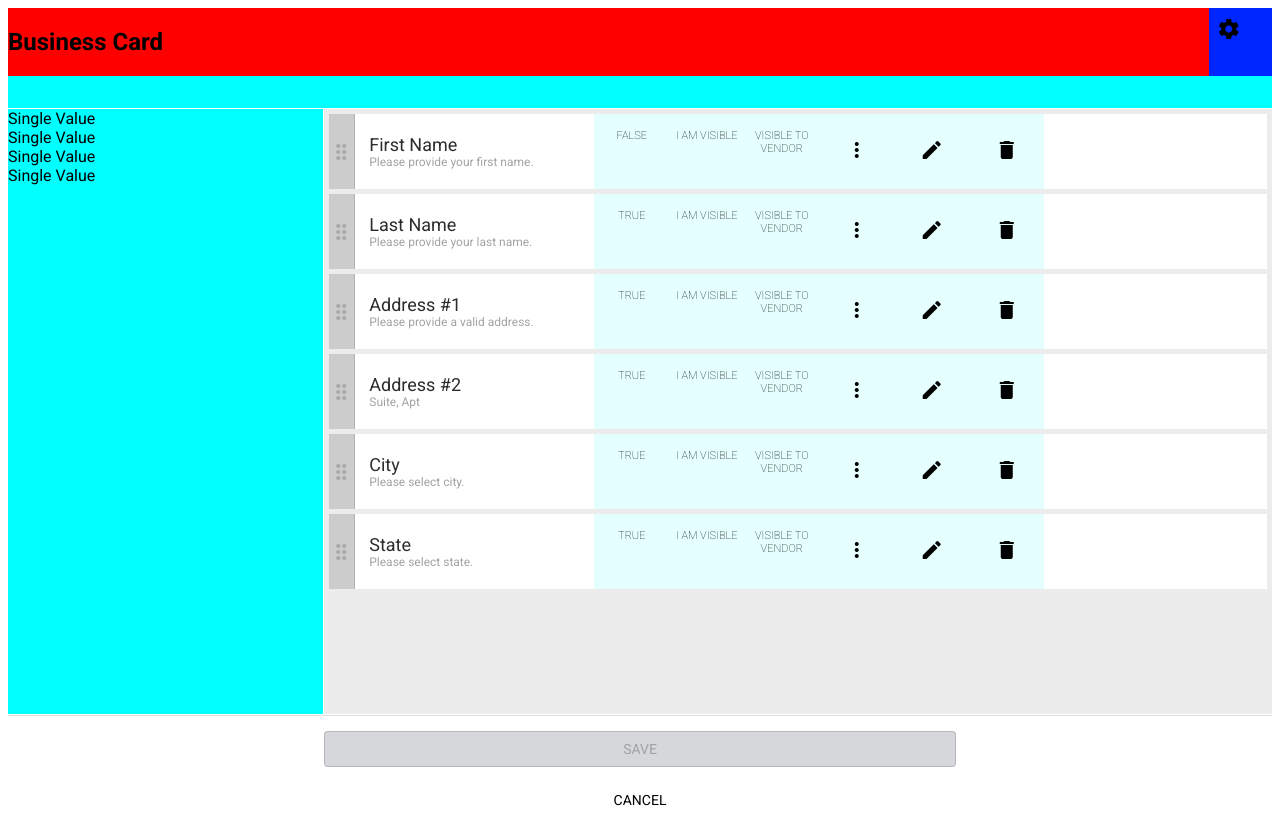
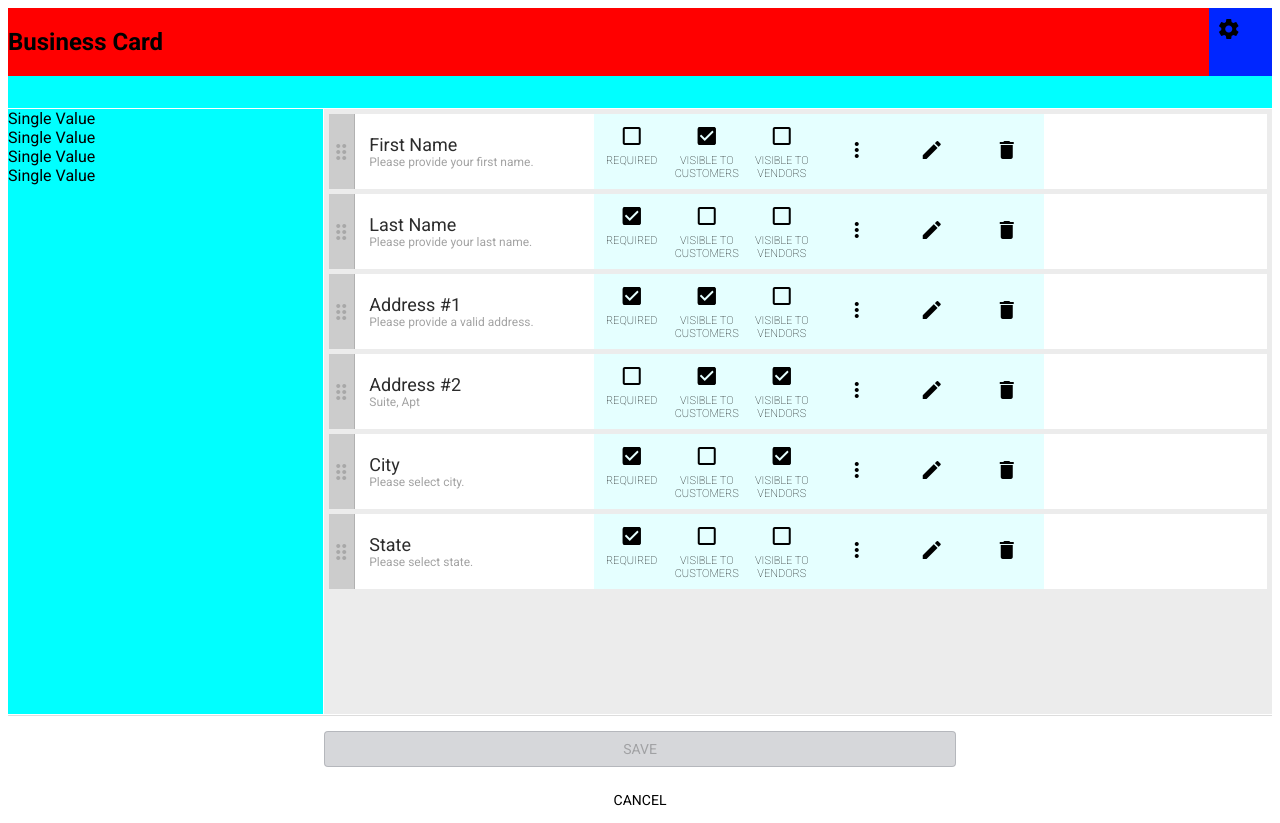
Before and after one commit to elwood-berry/esbcore-form-builder, an Angular app: page / in a window 1280 px wide. Built offline with nearby package versions, Linux system fonts and the light colour scheme.

Commit message:
Updated display of checkboxes

```diff
--- a/src/app/components/attr-canvas/attr-canvas.component.html
+++ b/src/app/components/attr-canvas/attr-canvas.component.html
@@ -16,13 +16,30 @@
       </div>
 
       <!-- REQUIRED? -->
-      <div class="attr-sec-required" [innerHTML]="attribute.required"></div>
+      <div class="attr-sec-required attr-display-checked">
+        <mat-icon class="checkbox-outline">check_box_outline_blank</mat-icon>
+        <mat-icon class="display-checkbox" [ngClass]="{ 'display-no-checkbox' : attrRequired(attribute.required) }">
+          check_box</mat-icon>
+        Required
+      </div>
 
       <!-- VISIBLE TO CUSTOMERS -->
-      <div class="attr-sec-charges-menu">{{ visibilityToCustomer( attribute.visibleCustomer ) }}</div>
+      <div class="attr-sec-charges-menu attr-display-checked">
+        <mat-icon class="checkbox-outline">check_box_outline_blank</mat-icon>
+        <mat-icon class="display-checkbox"
+          [ngClass]="{ 'display-no-checkbox' : attrRequired(attribute.visibleCustomer) }">
+          check_box</mat-icon>
+        visible to customers
+      </div>
 
       <!-- VISIBLE TO VENDORS -->
-      <div class="attr-sec-charges-menu">{{ visibilityToVendor( attribute.visibleVendor ) }}</div>
+      <div class="attr-sec-charges-menu attr-display-checked">
+        <mat-icon class="checkbox-outline">check_box_outline_blank</mat-icon>
+        <mat-icon class="display-checkbox"
+          [ngClass]="{ 'display-no-checkbox' : attrRequired(attribute.visibleVendor) }">
+          check_box</mat-icon>
+        visible to vendors
+      </div>
 
       <!-- CHARGES FOR THIS ATTRIBUTE -->
       <div class="attr-sec-charges">
--- a/src/app/components/attr-canvas/attr-canvas.component.scss
+++ b/src/app/components/attr-canvas/attr-canvas.component.scss
@@ -66,6 +66,34 @@
     width: 75px;
   }
 
+  /*
+  DISPLAY CHECKED
+  Static display to indicate if the option is checked or unchecked
+  */
+  .attr-display-checked {
+    height: 35px;
+    padding: 40px 0 0 0;
+    position: relative;
+
+    .checkbox-outline {
+      left: 0;
+      position: absolute;
+      top: 10px;
+      width: inherit;
+    }
+
+    .display-checkbox {
+      display: none;
+      left: 0;
+      position: absolute;
+      top: 10px;
+      width: inherit;
+    }
+    .display-no-checkbox {
+      display: block;
+    }
+  }
+
   // CDK: DRAG.
   .cdk-drag-preview {
     box-sizing: border-box;
--- a/src/app/components/attr-canvas/attr-canvas.component.ts
+++ b/src/app/components/attr-canvas/attr-canvas.component.ts
@@ -13,33 +13,33 @@ export class AttrCanvasComponent implements OnInit {
   ----------------------------------------------- */
 
   // TEMPLATES - Used for displaying conditional HTML in the template.
-  public displayRequired: any = `<span class="material-icons-outlined">check_box</span>`;
+  // public displayRequired = `<strong style="color: #FF0000;">Shut It Down<strong>`; // <span class="material-icons-outlined">check_box</span>
   public esbAttributes = [
     {
       name: 'First Name',
       placeholder: 'Please provide your first name.',
       required: false,
       visibleCustomer: true,
-      visibleVendor: true
+      visibleVendor: false
     },
     {
       name: 'Last Name',
       placeholder: 'Please provide your last name.',
       required: true,
-      visibleCustomer: true,
-      visibleVendor: true
+      visibleCustomer: false,
+      visibleVendor: false
     },
     {
       name: 'Address #1',
       placeholder: 'Please provide a valid address.',
       required: true,
       visibleCustomer: true,
-      visibleVendor: true
+      visibleVendor: false
     },
     {
       name: 'Address #2',
       placeholder: 'Suite, Apt',
-      required: true,
+      required: false,
       visibleCustomer: true,
       visibleVendor: true
     },
@@ -47,17 +47,19 @@ export class AttrCanvasComponent implements OnInit {
       name: 'City',
       placeholder: 'Please select city.',
       required: true,
-      visibleCustomer: true,
+      visibleCustomer: false,
       visibleVendor: true
     },
     {
       name: 'State',
       placeholder: 'Please select state.',
       required: true,
-      visibleCustomer: true,
-      visibleVendor: true
+      visibleCustomer: false,
+      visibleVendor: false
     }
   ];
+
+  public status: boolean;
 
   /*
   CONSTRUCTOR.
@@ -74,12 +76,10 @@ export class AttrCanvasComponent implements OnInit {
   }
 
   // DEFINE DISPLAY: 'REQUIRED?'
-  public attrRequired(status) {
-    if (status === true) {
-      return this.displayRequired;
-    } else {
-      return 'Not Required';
-    }
+  public attrRequired(status: boolean) {
+    this.status = status;
+    console.log('Status: ', this.status);
+    return this.status;
   }
 
   // DEFINE DISPLAY: 'VISIBLE TO CUSTOMERS?'
@@ -117,3 +117,10 @@ export class AttrCanvasComponent implements OnInit {
   templateUrl: './html/confirm-deletion.html'
 })
 export class DialogConfirmDeletion {}
+
+// STATUS: REQUIRED - TRUE
+@Component({
+  selector: 'status-required-true',
+  templateUrl: './html/status-required_true.html'
+})
+export class statusRequiredTrue {}
--- /dev/null
+++ b/src/app/components/attr-canvas/html/status-required_true.html
@@ -0,0 +1 @@
+<span class="material-icons-outlined">check_box</span>
```
Also changed, not shown: 1 other file (tests, documents, lock files or other folders).
